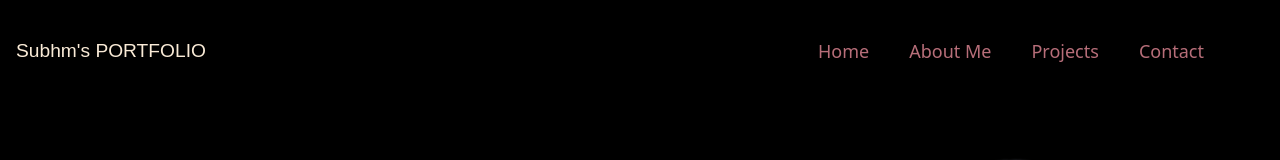
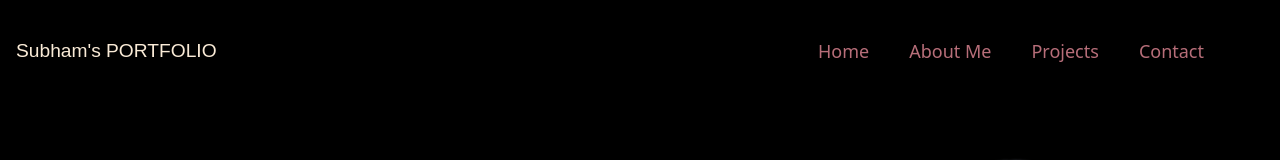
Before and after one commit to Subham044556/Portfolio, a React (Vite) app: page / in a window 1280 px wide. Shown: the top 160 px of the page. Built offline with nearby package versions, Linux system fonts and the light colour scheme.

Commit message:
fix name of site

```diff
--- a/src/App.jsx
+++ b/src/App.jsx
@@ -100,7 +100,7 @@ function App() {
 
       <div className="fixed top-0 w-full z-50 bg-black bg-opacity-90 backdrop-blur-md px-4 py-3 shadow-lg">
         <div className="flex justify-between items-center">
-          <h1 className="site-name">Subhm's PORTFOLIO</h1>
+          <h1 className="site-name">Subham's PORTFOLIO</h1>
           <nav className="nav flex justify-end flex-row-reverse">
             <ul className="flex space-x-8 text-lg font-medium text-white">
               <li>
```
